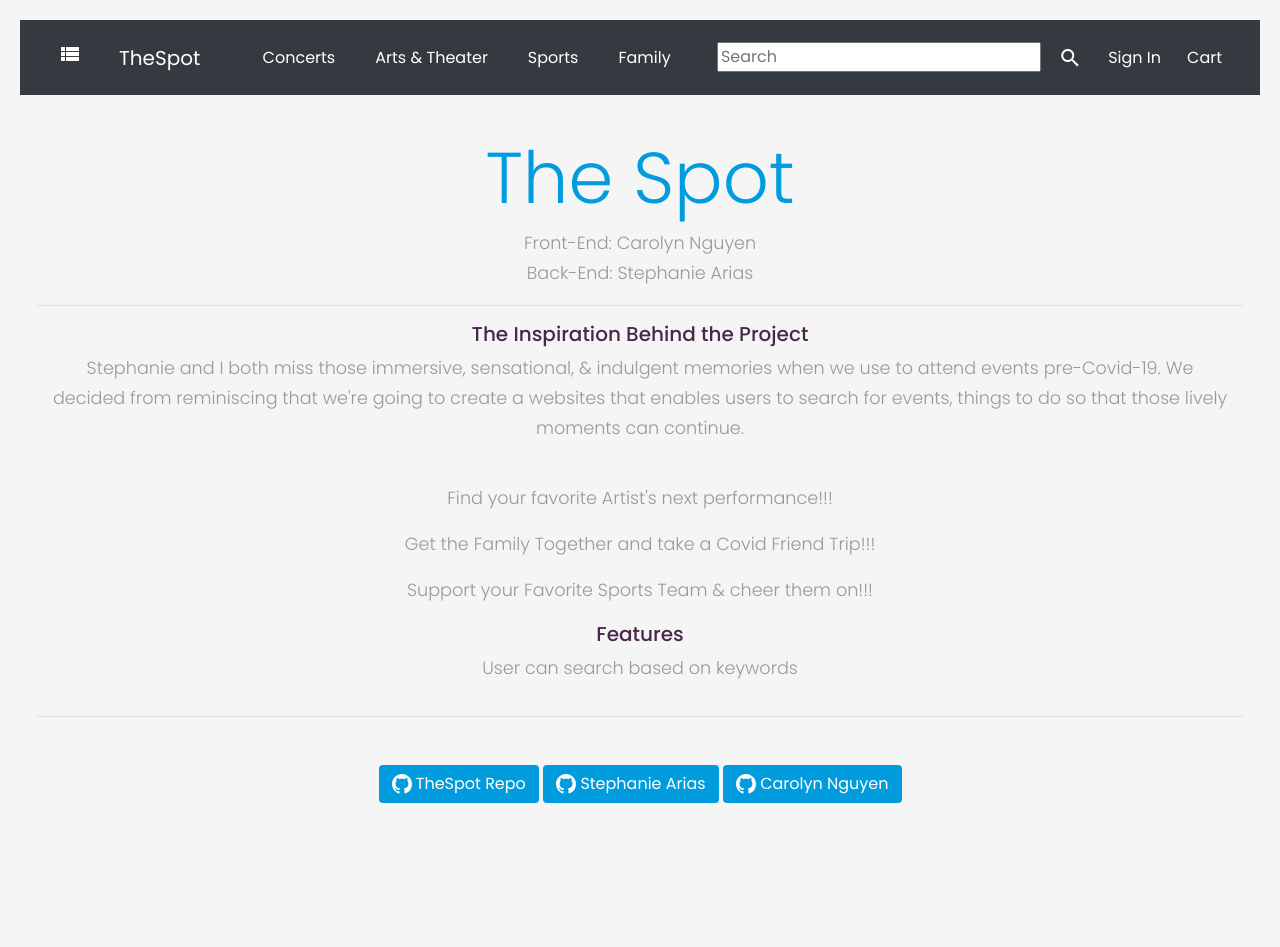
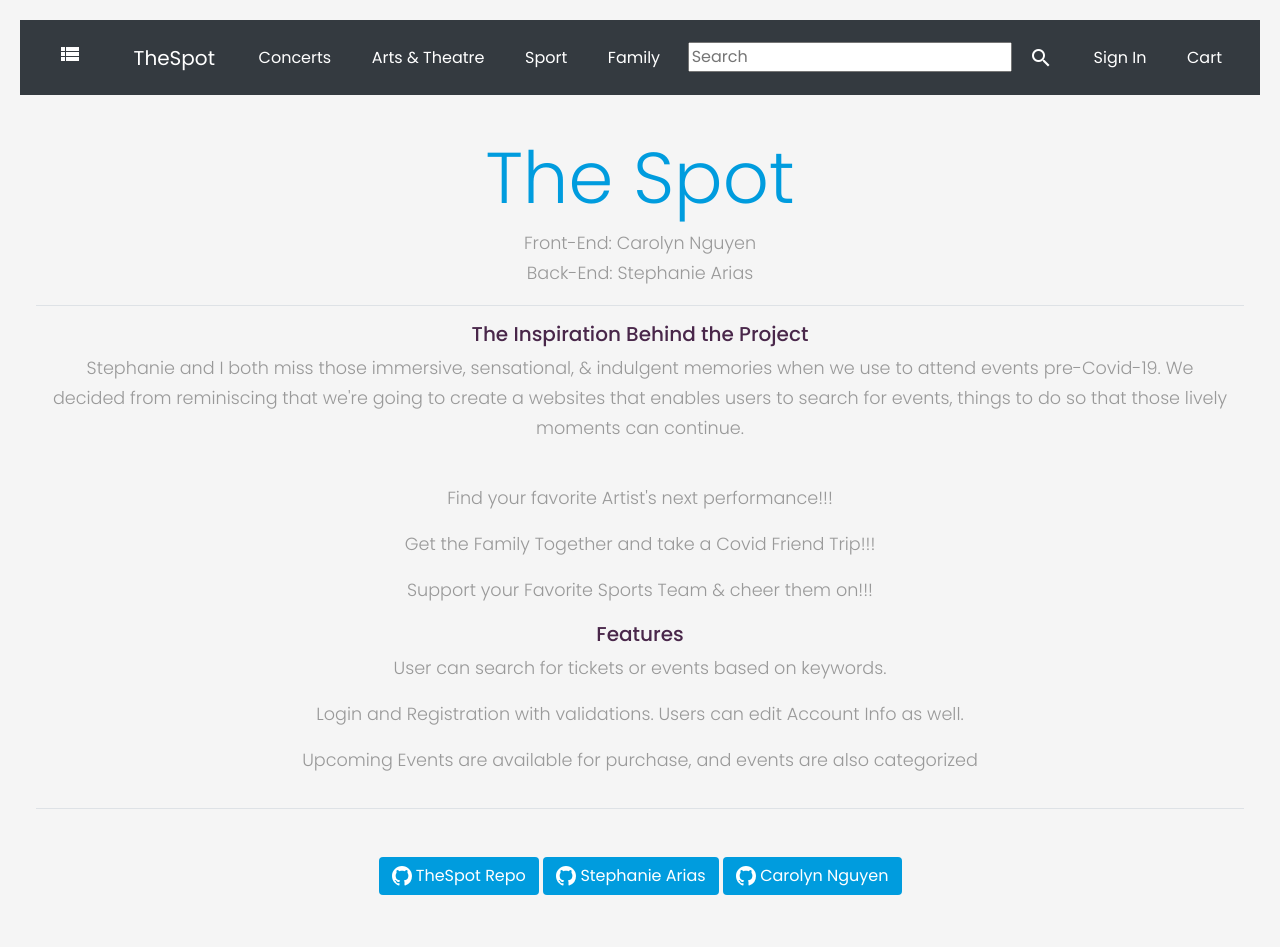
Before and after one commit to StephanieArias/TheSpot, a Django app: page /about in a window 1280 px wide. Before the commit the page ends 803 px from the top, so only its background shows below. Run offline with Django 3.2, Linux system fonts and the light colour scheme; some libraries are stand-ins or nearby versions.

Commit message:
pulling changes from stephs side

```diff
--- a/dashboard/templates/about.html
+++ b/dashboard/templates/about.html
@@ -41,31 +41,7 @@
 
                 </li>
 
-                <li>
-                    <a href="category_list/concert">
 
-                        <span class="material-icons">music_note</span>
-                        Concerts</a>
-
-                </li>
-
-                <li>
-                    <a href="category_list/arts">
-                        <span class="material-icons">brush</span>
-                        Arts & Theaters</a>
-                </li>
-
-                <li>
-                    <a href="category_list/family">
-                        <span class="material-icons">groups</span>
-                        Family</a>
-                </li>
-
-                <li>
-                    <a href="category_list/sports">
-                        <span class="material-icons">sports</span>
-                        Sports</a>
-                </li>
             </ul>
 
 
@@ -105,19 +81,37 @@
                         <a class="navbar-brand ml-4" href="/">TheSpot</a>
                     </div>
                     <!-- Figure out how to use api to redirect to categories pages  -->
-                    <ul class="nav navbar-nav flex-md-row mx-auto">
-                        <a class="nav-link  mr-4" style="color: white;" href="/category_list/concerts">Concerts</a>
-                        <a class="nav-link  mr-4" style="color: white;" href="/category_list/arts">Arts & Theater</a>
-                        <a class="nav-link  mr-4" style="color: white;" href="/category_list/sports">Sports</a>
-                        <a class="nav-link" style="color: white;" href="/category_list/family">Family</a>
-                    </ul>
+                    <form class="navbar-form navbar-left" method="POST" action="{% url 'category_list' %}">
+                        <input type="hidden" value="Post Malone" name="concert" placeholder="Search">
+                        {% csrf_token %}
+                        <input type="submit" class="btn" style="color: #ffffff;" value="Concerts">
+                    </form>
+
+                    <form class="navbar-form navbar-left" method="POST" action="{% url 'category_list' %}">
+                        <input type="hidden" value="arts" name="concert" placeholder="Search">
+                        {% csrf_token %}
+                        <input type="submit" class="btn" style="color: #ffffff;" value="Arts & Theatre">
+                    </form>
+
+                    <form class="navbar-form navbar-left" method="POST" action="{% url 'category_list' %}">
+                        <input type="hidden" value="sport" name="concert" placeholder="Search">
+                        {% csrf_token %}
+                        <input type="submit" class="btn" style="color: #ffffff;" value="Sport">
+                    </form>
+
+                    <form class="navbar-form navbar-left" method="POST" action="{% url 'category_list' %}">
+                        <input type="hidden" value="" name="concert" placeholder="Search">
+                        {% csrf_token %}
+                        <input type="submit" class="btn" style="color: #ffffff;" value="Family">
+                    </form>
+
+
 
                     <form class="navbar-form navbar-left" method="POST" action="{% url 'category_list' %}">
                         <input type="text" name="concert" placeholder="Search">
                         {% csrf_token %}
-                        <input type="submit" class="btn material-icons" style="color: white;" value="search">
+                        <input type="submit" class="btn material-icons" style="color: white;"  value="search">
                     </form>
-
                     <a href="/LoginHome" class="btn" style="color: white;"> Sign In</a>
                     <a href="/cart" class="btn" style="color: white;"> Cart</a>
 
@@ -151,7 +145,10 @@
 
 
                     <h5 style="color:#49274A;">Features</h5>
-                    <p>User can search based on keywords</p>
+                    <p>User can search for tickets or events based on keywords. </p>
+                    <p>Login and Registration with validations. Users can edit Account Info as well.</p>
+                    <p>Upcoming Events are available for purchase, and events are also categorized</p>
+                    <p></p>
 
                 </div>
 
--- a/dashboard/templates/nearby.html
+++ b/dashboard/templates/nearby.html
@@ -5,6 +5,7 @@
     w-theme="simple" w-colorscheme="light" w-width="1200" w-height="286" w-size="50" w-border="1" w-borderradius="5"
     w-radius="25" w-period="year" w-layout="horizontal" w-attractionid="" w-promoterid="" w-venueid="" w-affiliateid=""
     w-segmentid="" w-proportion="custom" w-geoposition="on" w-source="universe" w-latlong="34.0390107,-118.2672801">
+
 </div>
 
 <script src="https://maps.googleapis.com/maps/api/js?key=YOUR_GOOGLE_API_KEY&libraries=visualization,places" async
--- a/dashboard/templates/success.html
+++ b/dashboard/templates/success.html
@@ -13,13 +13,13 @@
 </head>
 
 <body>
-    <h1>Welcome, {{ user.first_name }}!</h1>
-    <ul class="messages">
+    <h1 class="m-3">Welcome, {{ user.first_name }}!</h1>
+    <!-- <ul class="messages">
         {% for message in messages %}
         <li {% if message.tags %} class="{{ message.tags }}" {% endif %}>{{ message }}</li>
         {% endfor %}
     </ul>
-    <!-- <a href="/logout" class="btn" style="color: #e2c42f;">Log Out</a> -->
+    <a href="/logout" class="btn" style="color: #e2c42f;">Log Out</a> -->
 </body>
 </html>
 {% endblock %}
--- a/dashboard/views.py
+++ b/dashboard/views.py
@@ -72,7 +72,6 @@ def editAccount(request):
         current_user.email = request.POST['email']
         pw = bcrypt.hashpw(form['password'].encode(), bcrypt.gensalt()).decode()
         current_user.password = pw
-        return redirect('/')
     current_user = User.objects.get(id=request.session['user_id'])
     context = {
         'curUser': current_user
```
Also changed, not shown: dashboard/templates/categories.html (+0 -26 lines), dashboard/templates/dashboard.html (+0 -25 lines), db.sqlite3.
